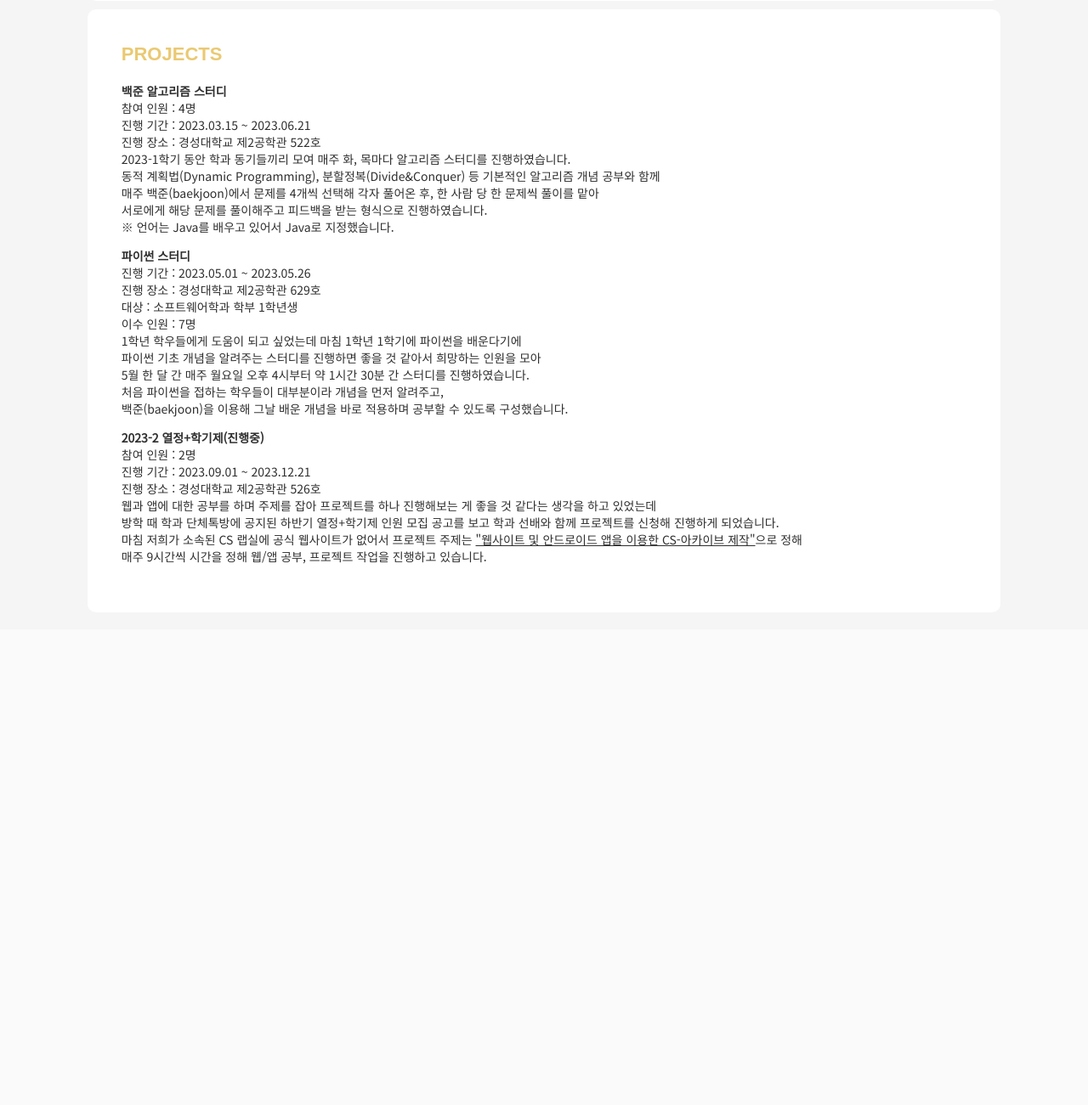
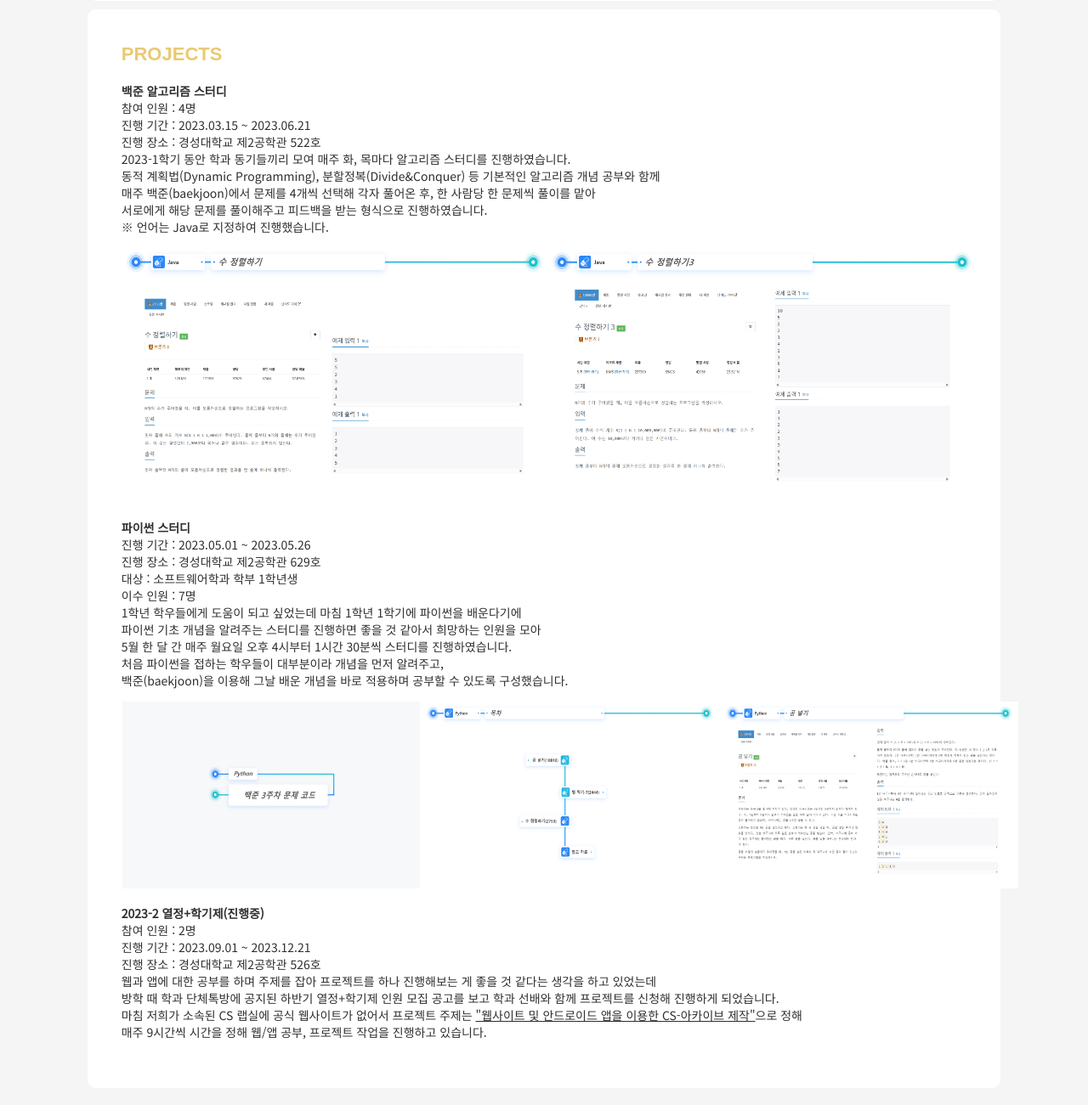
Before and after one commit to tealight03/tealight03.github.io, a PHP site: page /3week/html/index.html in a window 1280 px wide. Shown: the part 1086-2387 px from the top of the page at 85% size. Before the commit the page ends 1750 px from the top, so only its background shows below. Run offline with PHP 8.4, Linux system fonts and the light colour scheme.

Commit message:
file update

```diff
--- a/3week/css/style.css
+++ b/3week/css/style.css
@@ -46,6 +46,16 @@ h2 {
     30% {color: #EECD6C;}
     60% {color: #A17ADC;}
     100% {color: #CE9F0F}
+}
+
+.baekjoon {
+    width: 500px;
+    height: 300px;
+}
+
+.python {
+    width: 350px;
+    height: 220px;
 }
 
 #my_info h2 {
--- a/3week/html/index.html
+++ b/3week/html/index.html
@@ -103,9 +103,15 @@
                         <br>진행 장소 : 경성대학교 제2공학관 522호
                         <br>2023-1학기 동안 학과 동기들끼리 모여 매주 화, 목마다 알고리즘 스터디를 진행하였습니다.
                         <br>동적 계획법(Dynamic Programming), 분할정복(Divide&Conquer) 등 기본적인 알고리즘 개념 공부와 함께
-                        <br>매주 <a href="https://www.acmicpc.net/">백준(baekjoon)</a>에서 문제를 4개씩 선택해 각자 풀어온 후, 한 사람 당 한 문제씩 풀이를 맡아
+                        <br>매주 <a href="https://www.acmicpc.net/">백준(baekjoon)</a>에서 문제를 4개씩 선택해 각자 풀어온 후, 한 사람당 한 문제씩 풀이를 맡아
                         <br>서로에게 해당 문제를 풀이해주고 피드백을 받는 형식으로 진행하였습니다.
-                        <br>※ 언어는 Java를 배우고 있어서 Java로 지정했습니다.
+                        <br>※ 언어는 Java로 지정하여 진행했습니다.
+                        <table>
+                            <tr>
+                                <td><img class="baekjoon" src="../image/baekjoon01.png" alt="백준 2750번"></td>
+                                <td><img class="baekjoon" src="../image/baekjoon02.png" alt="백준 10989번"></td>
+                            </tr>
+                        </table>
                     </p>
                 </li>
                 <li>
@@ -117,9 +123,16 @@
                         <br>이수 인원 : 7명
                         <br>1학년 학우들에게 도움이 되고 싶었는데 마침 1학년 1학기에 파이썬을 배운다기에
                         <br>파이썬 기초 개념을 알려주는 스터디를 진행하면 좋을 것 같아서 희망하는 인원을 모아
-                        <br>5월 한 달 간 매주 월요일 오후 4시부터 약 1시간 30분 간 스터디를 진행하였습니다.
+                        <br>5월 한 달 간 매주 월요일 오후 4시부터 1시간 30분씩 스터디를 진행하였습니다.
                         <br>처음 파이썬을 접하는 학우들이 대부분이라 개념을 먼저 알려주고,
                         <br><a href="https://www.acmicpc.net/">백준(baekjoon)</a>을 이용해 그날 배운 개념을 바로 적용하며 공부할 수 있도록 구성했습니다.
+                        <table>
+                            <tr>
+                                <td><img class="python" src="../image/python01.png" alt="백준 풀이코드 ppt"></td>
+                                <td><img class="python" src="../image/python02.png" alt="백준 풀이코드 ppt"></td>
+                                <td><img class="python" src="../image/python03.png" alt="백준 풀이코드 ppt"></td>
+                            </tr>
+                        </table>
                     </p>
                 </li>
                 <li>
```
Also changed, not shown: 3week/image/baekjoon01.png (added), 3week/image/baekjoon02.png (added), 3week/image/python01.png (added), 3week/image/python02.png (added), 3week/image/python03.png (added).
